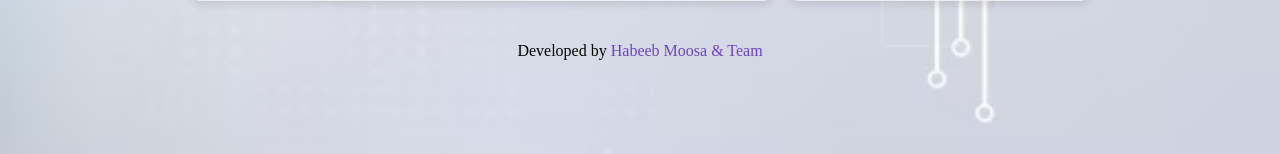
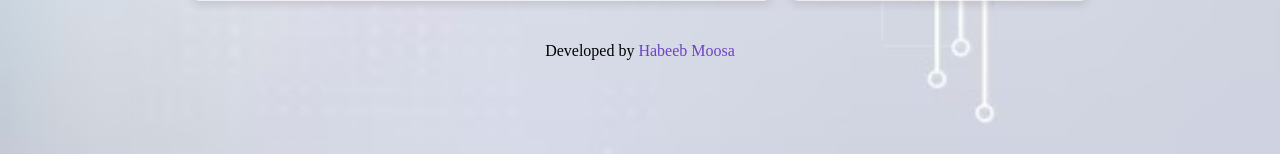
Before and after one commit to habeebmoosa/ai-text-detector, a Flask app: page / in a window 1280 px wide. Shown: the part 646-800 px from the top of the page. Run offline with Flask 3, Linux system fonts and the light colour scheme; some web fonts are replaced.

Commit message:
Update developer name in footer

```diff
--- a/app/templates/index.html
+++ b/app/templates/index.html
@@ -264,7 +264,7 @@
         </div>
     </div>
     <div class="footer">
-        <p>Developed by <a href="https://habeebmoosa.vercel.app/" target="_blank">Habeeb Moosa & Team</a></p>
+        <p>Developed by <a href="https://habeebmoosa.vercel.app/" target="_blank">Habeeb Moosa</a></p>
     </div>
 
     <script>
@@ -318,6 +318,8 @@
                         .catch(error => {
                             console.error('Error:', error);
                             loadingSpinner.style.display = 'none';
+                            document.getElementById('result').style.color = '#dc3545';
+                            document.getElementById('result').innerHTML = 'An error occurred. Please try again';
                         });
                 }
             });
```
